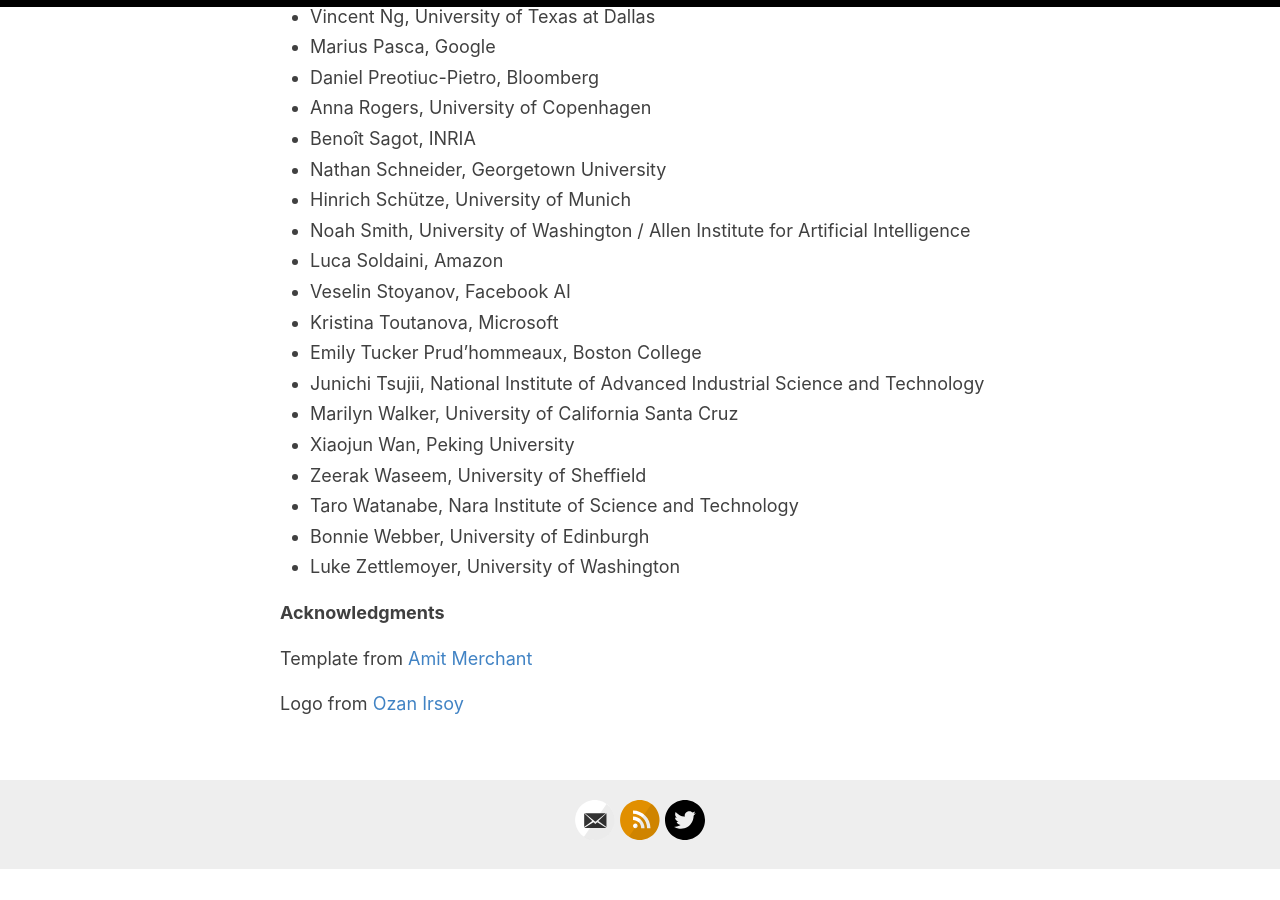
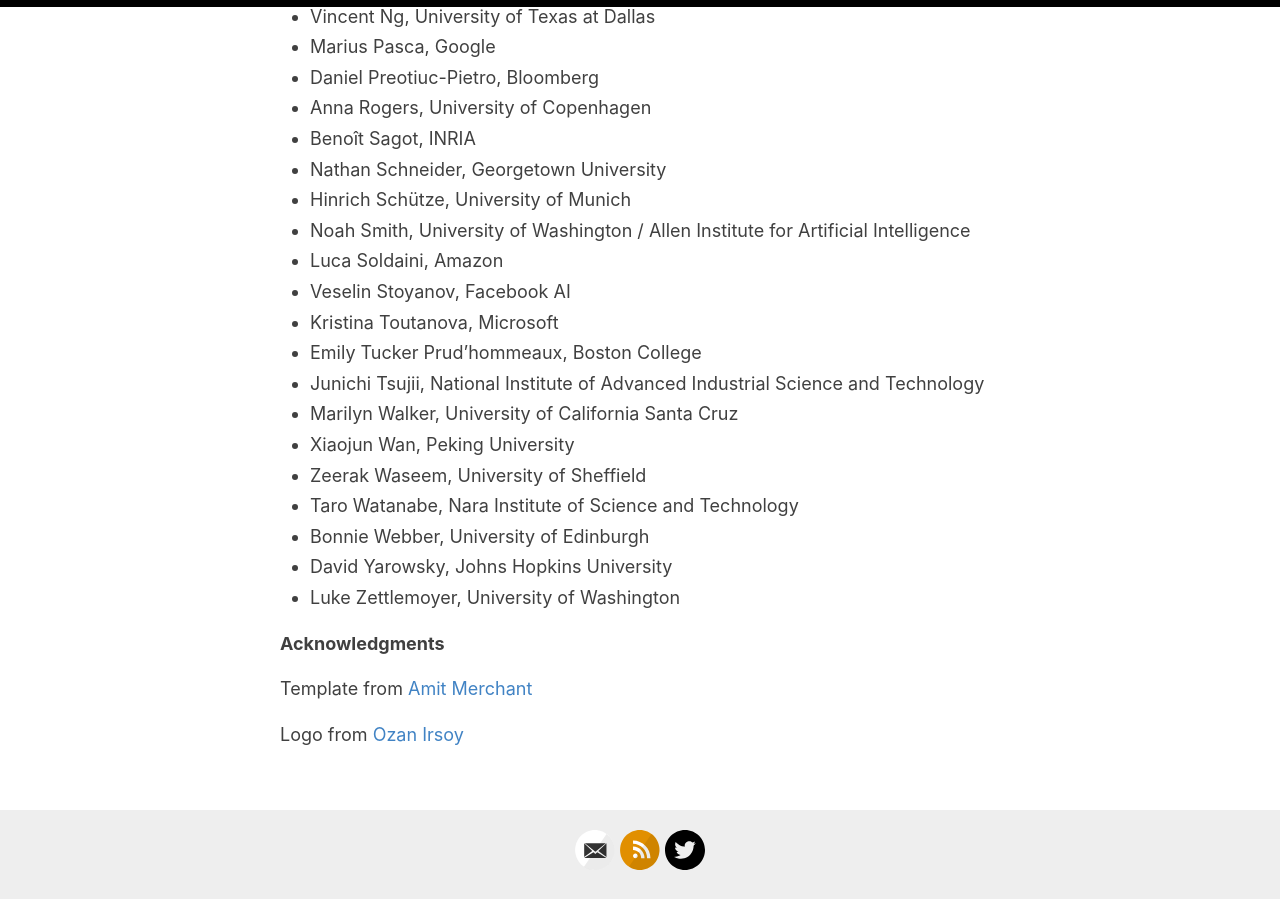
Before and after one commit to amitmerchant1990/reverie, a Jekyll site: the page built from people.md, in a window 1280 px wide and 900 px high, scrolled down 2004 px. Built offline with Jekyll 4.4.1, drawn with Linux system fonts in a browser that asks for light colours; before the commit the page ends 2873 px from its top, so only the background shows below that.

Commit message:
Update people.md

```diff
--- a/people.md
+++ b/people.md
@@ -81,6 +81,7 @@
 * Zeerak Waseem, University of Sheffield
 * Taro Watanabe, Nara Institute of Science and Technology
 * Bonnie Webber, University of Edinburgh
+* David Yarowsky, Johns Hopkins University
 * Luke Zettlemoyer, University of Washington
 
 <sub><b>Acknowledgments</b></sub>
```
